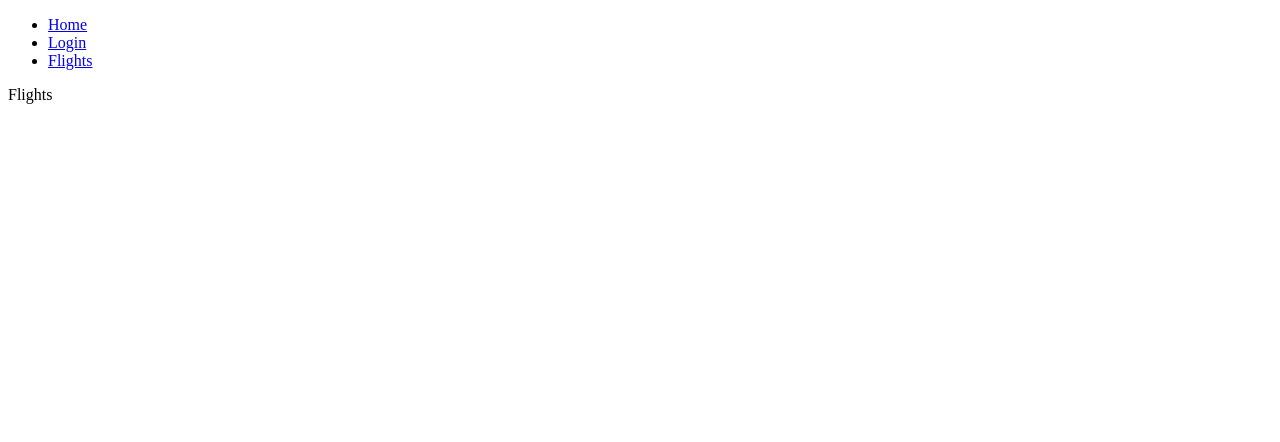
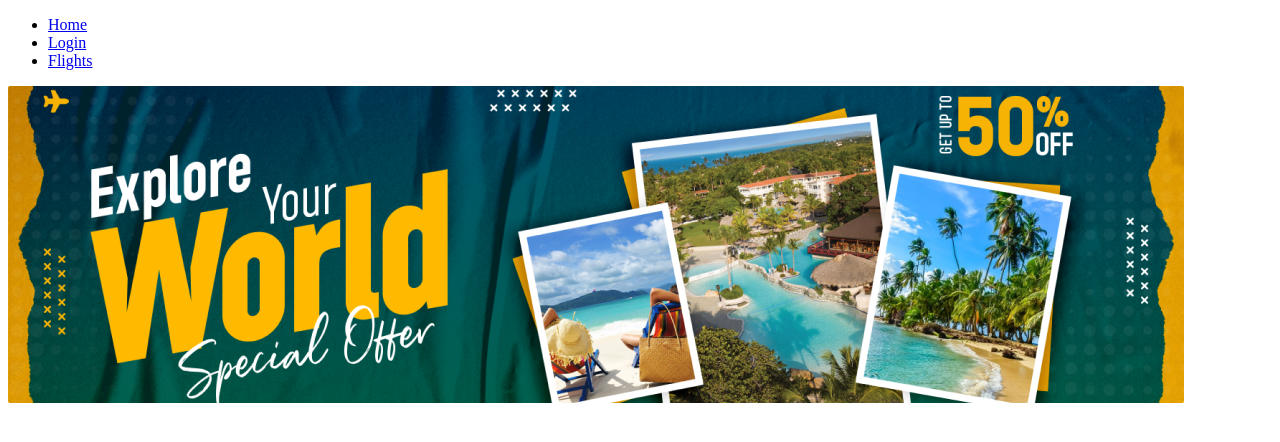
Before and after one commit to wilmer990413/profundizacion-sprint2-modulo2-eflight, a React (Vite) app: page /flights in a window 1280 px wide. Shown: the top 442 px of the page. Built offline with nearby package versions, Linux system fonts and the light colour scheme.

Commit message:
Second Commit

```diff
--- a/package.json
+++ b/package.json
@@ -10,6 +10,7 @@
     "preview": "vite preview"
   },
   "dependencies": {
+    "axios": "^1.5.1",
     "react": "^18.2.0",
     "react-dom": "^18.2.0",
     "react-router-dom": "^6.17.0"
--- a/src/pages/flights/flights.jsx
+++ b/src/pages/flights/flights.jsx
@@ -1,8 +1,15 @@
 import React from 'react';
+import exploreWorld from '../../../public/exploreYourWorld.png';
 
 function Flights() {
     return (
-        <div>Flights</div>
+        <main>
+            <section>
+                <img src={exploreWorld} alt="" />
+            </section>
+            <section>
+            </section>
+        </main>
     )
 }
 
```
Also changed, not shown: public/exploreYourWorld.png (added), 1 other file (tests, documents, lock files or other folders).
